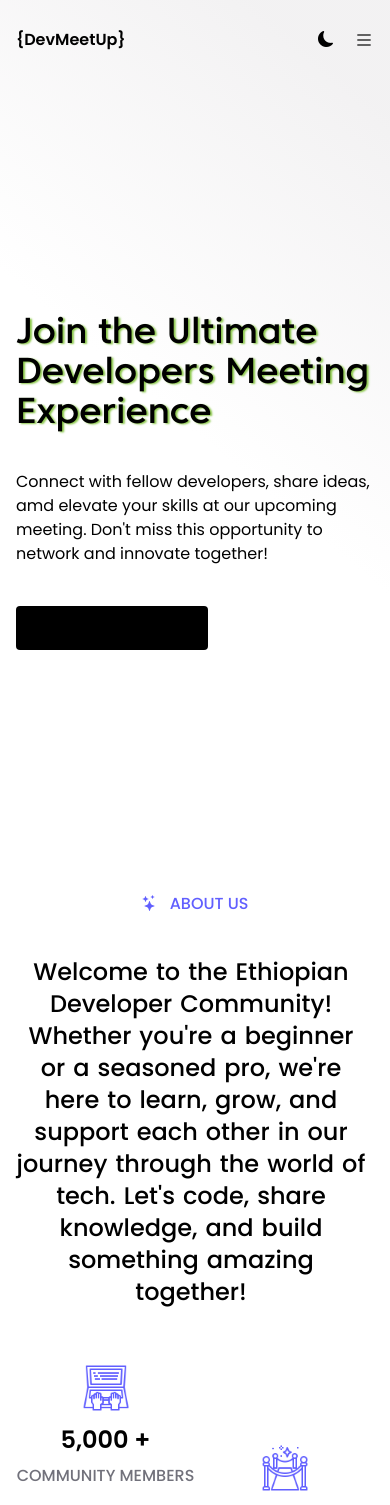
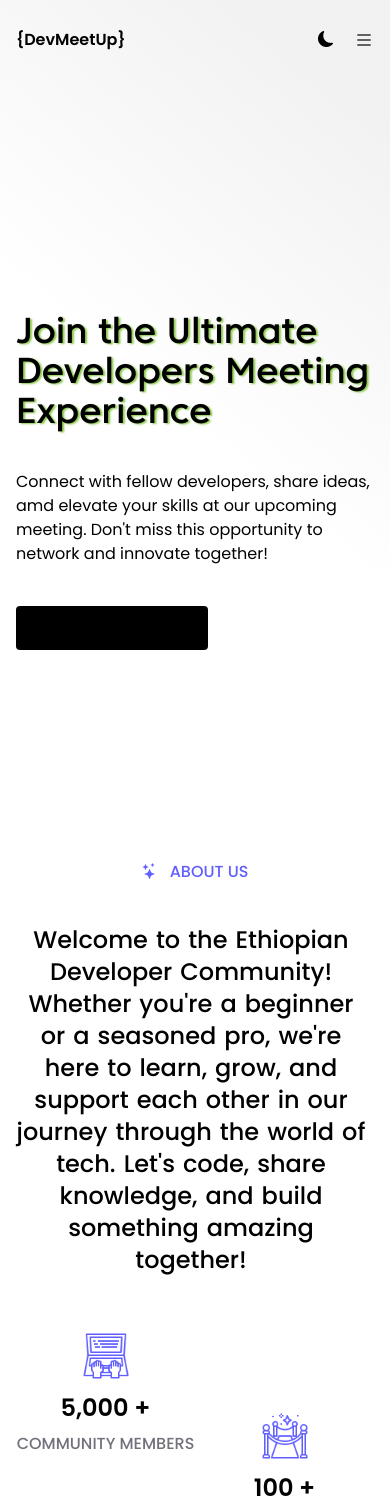
Before and after one commit to kid-us/DevMeetUp, a React (Vite) app: page / in a window 390 px wide. Shown: the top 1505 px of the page. Built offline with nearby package versions, Linux system fonts and the light colour scheme.

Commit message:
Margin reduced.

```diff
--- a/src/components/Home/About.tsx
+++ b/src/components/Home/About.tsx
@@ -73,9 +73,10 @@ const About = () => {
         initial={{ y: 50 }}
         whileInView={{ y: 0 }}
         transition={{ delay: 0.2, duration: 0.5 }}
+        viewport={{ once: true }}
         className="flex justify-center"
       >
-        <div className="lg:w-[90%] text-center lg:mt-14 mt-8">
+        <div className="lg:w-[90%] text-center lg:mt-14">
           <p className="uppercase mb-10 text-color font-medium">
             <span className="bi-stars me-2"></span> About Us
           </p>
```
